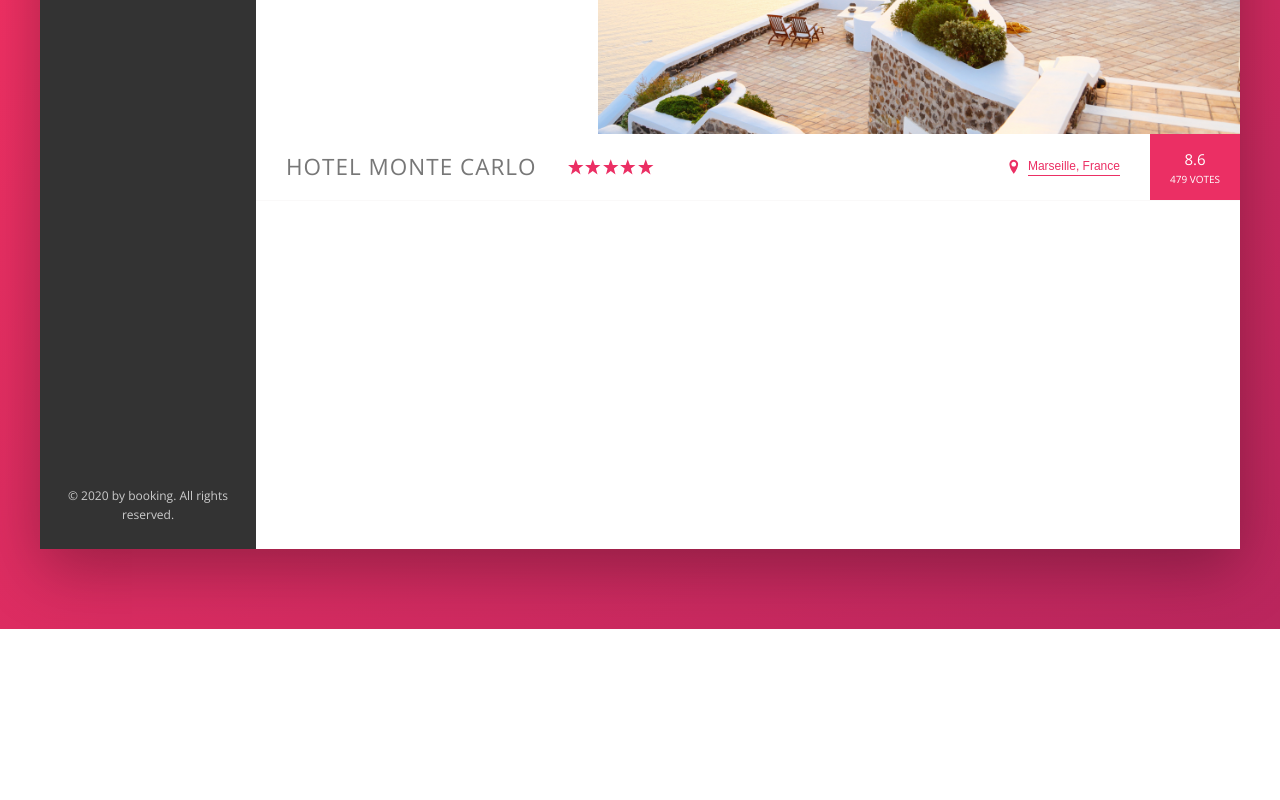
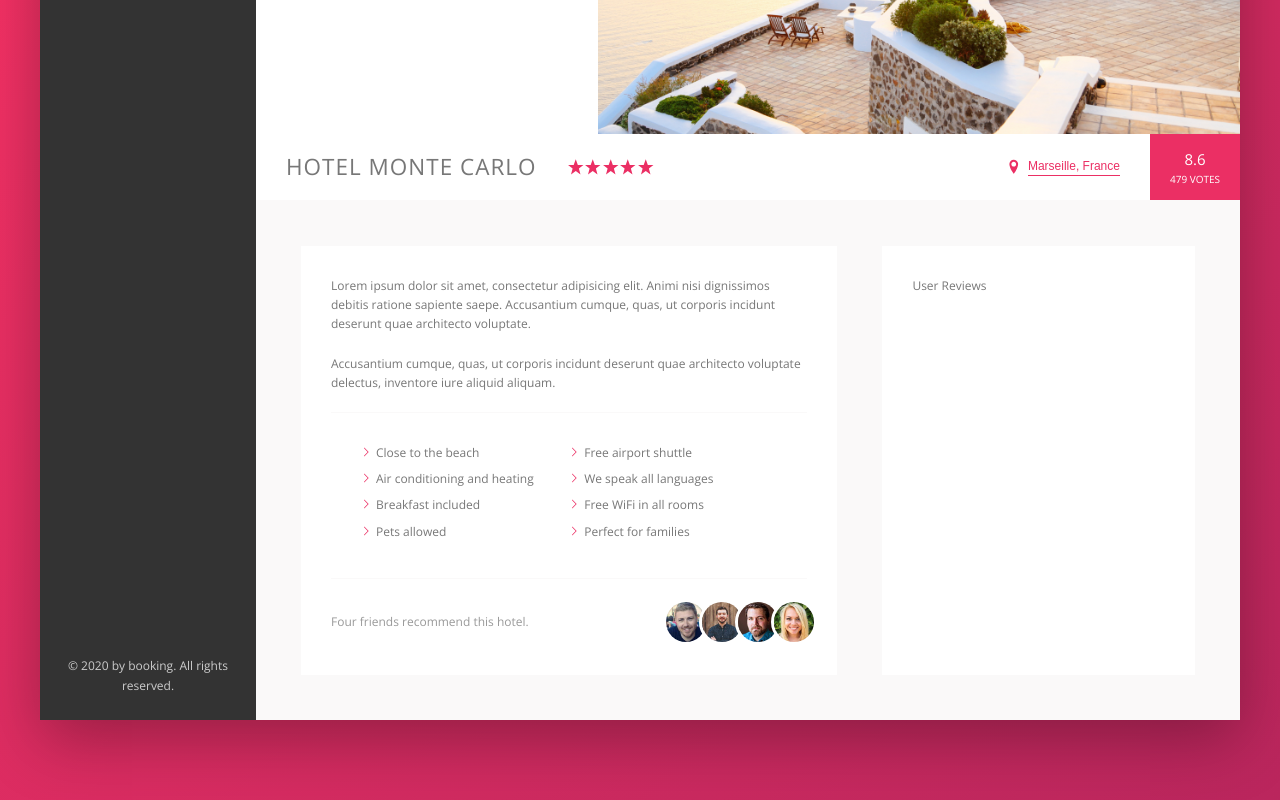
Before and after one commit to aalig/booking, a website: page index.html in a window 1280 px wide. Shown: the part 401-1201 px from the top of the page. Before the commit the page ends 1030 px from the top, so only its background shows below. Drawn offline with nearby package versions, Linux system fonts and the light colour scheme.

Commit message:
Add user review description section

```diff
--- a/index.html
+++ b/index.html
@@ -96,6 +96,7 @@
                             <img src="img/hotel-3.jpg" alt="Photo of hotel 3" class="gallery__photo">
                         </figure>
                     </div>
+
                     <div class="overview">
                         <div class="overview__heading">
                             Hotel Monte Carlo
@@ -128,6 +129,39 @@
                             <div class="overview__rating-count">479 votes</div>
                         </div>
                     </div>
+
+                    <div class="detail">
+                        <div class="description">
+                            <p class="paragraph">
+                                Lorem ipsum dolor sit amet, consectetur adipisicing elit. Animi nisi dignissimos debitis ratione sapiente saepe. Accusantium cumque, quas, ut corporis incidunt deserunt quae architecto voluptate.
+                            </p>
+                            <p class="paragraph">
+                                Accusantium cumque, quas, ut corporis incidunt deserunt quae architecto voluptate delectus, inventore iure aliquid aliquam.
+                            </p>
+                            <ul class="list">
+                                <li class="list__item">Close to the beach</li>
+                                <li class="list__item">Free airport shuttle</li>
+                                <li class="list__item">Air conditioning and heating</li>
+                                <li class="list__item">We speak all languages</li>
+                                <li class="list__item">Breakfast included</li>
+                                <li class="list__item">Free WiFi in all rooms</li>
+                                <li class="list__item">Pets allowed</li>
+                                <li class="list__item">Perfect for families</li>
+                            </ul>
+                            <div class="recommend">
+                                <p class="recommend__count">
+                                    Four friends recommend this hotel.
+                                </p>
+                                <img src="img/user-3.jpg" alt="Friend 1" class="recommend__photo">
+                                <img src="img/user-4.jpg" alt="Friend 2" class="recommend__photo">
+                                <img src="img/user-5.jpg" alt="Friend 3" class="recommend__photo">
+                                <img src="img/user-6.jpg" alt="Friend 4" class="recommend__photo">
+                            </div>
+                        </div>
+                        <div class="user-reviews">
+                            User Reviews
+                        </div>
+                    </div>
                 </div>
             </div>
         </div>
--- a/sass/_base.scss
+++ b/sass/_base.scss
@@ -15,6 +15,8 @@
     --color-grey-dark-3: #999;
 
     --shadow-dark: 0 2rem 6rem rgba(0, 0, 0, .3);
+
+    --border-line: solid 1px var(--color-grey-light-1);
 }
 
 * {
@@ -43,6 +45,5 @@ body {
     background: cover;
     background-repeat: no-repeat;
 
-
     min-height: 100vh;
 }
--- a/sass/_components.scss
+++ b/sass/_components.scss
@@ -193,7 +193,7 @@
     display: flex;
     align-items: center;
     justify-content: space-between;
-    border-bottom: solid 1px var(--color-grey-light-1);
+    border-bottom: var(--border-line);
 
     &__heading {
         font-size: 2.25rem;
@@ -289,3 +289,81 @@
         box-shadow: none;
     }
 }
+
+///////////////////////////////
+// HOTEL VIEW -- DETAIL
+.detail {
+    display: flex;
+    font-size: 1.2rem;
+    padding: 4.5rem;
+    background-color: var(--color-grey-light-1);
+}
+
+.description {
+    flex: 0 0 60%;
+    background-color: var(--color-white);
+    padding: 3rem;
+    margin-right: 4.5rem;
+}
+
+.user-reviews{
+    display: flex;
+    flex: 1;
+    background-color: var(--color-white);
+    padding: 3rem;
+}
+
+.paragraph{
+    &:not(:last-child){
+        margin-bottom: 2rem;
+    }
+}
+
+.list{
+    list-style: none;
+    margin-bottom: 2rem;
+    padding: 3rem;
+    border-top: var(--border-line);
+    border-bottom: var(--border-line);
+    display: flex;
+    flex-wrap: wrap;
+
+
+    &__item{
+        flex: 0 0 50%;
+        margin-bottom: .7rem;
+    }
+
+    &__item::before{
+        content: "";
+        display: inline-block;
+        height: 1rem;
+        width: 1rem;
+        margin-right: .5rem;
+
+        background-color: var(--color-primary);
+        --webkit-mask-image: url(../img/chevron-thin-right.svg);
+        --webkit-mask-size: cover;
+        mask-image: url(../img/chevron-thin-right.svg);
+        mask-size: cover;
+    }
+}
+
+.recommend{
+    display: flex;
+    align-items: center;
+
+    &__count{
+        color: var(--color-grey-dark-3);
+        margin-right: auto;
+    }
+
+    &__photo{
+        box-sizing: content-box;
+        height: 4rem;
+        width: 4rem;
+        border-radius: 50%;
+        border: 3px solid var(--color-white);
+        margin-right: -1rem;
+    }
+}
--- a/sass/_layout.scss
+++ b/sass/_layout.scss
@@ -3,15 +3,13 @@
     margin: 8rem auto;
     background-color: var(--color-grey-light-1);
     box-shadow: var(--shadow-dark);
-
-    min-height: 50rem;
 }
 
 .header {
     font-size: 1.4rem;
     height: 7rem;
     background-color: var(--color-white);
-    border-bottom: solid 1px var(--color-grey-light-1);
+    border-bottom: var(--border-line);
     display: flex;
     justify-content: space-between;
     align-items: center;
```
Also changed, not shown: css/style.css.
